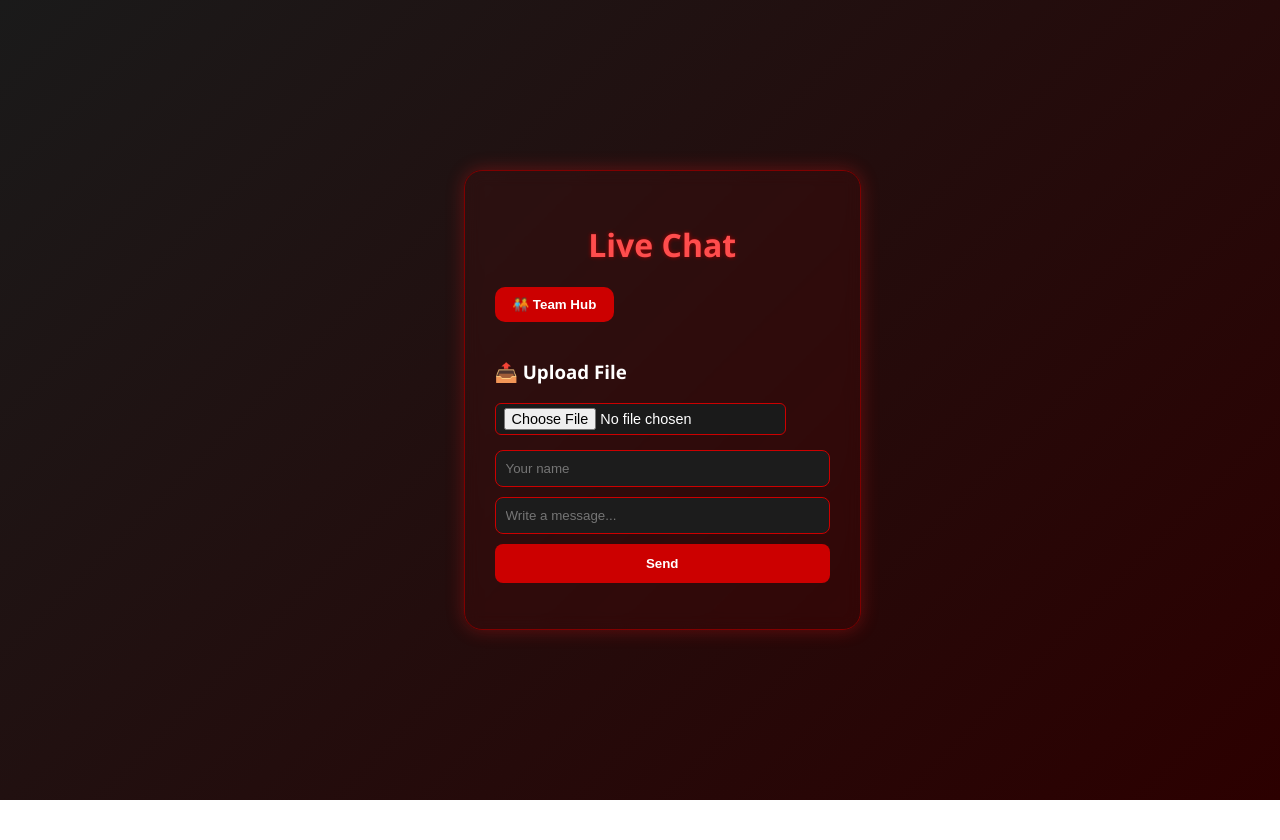
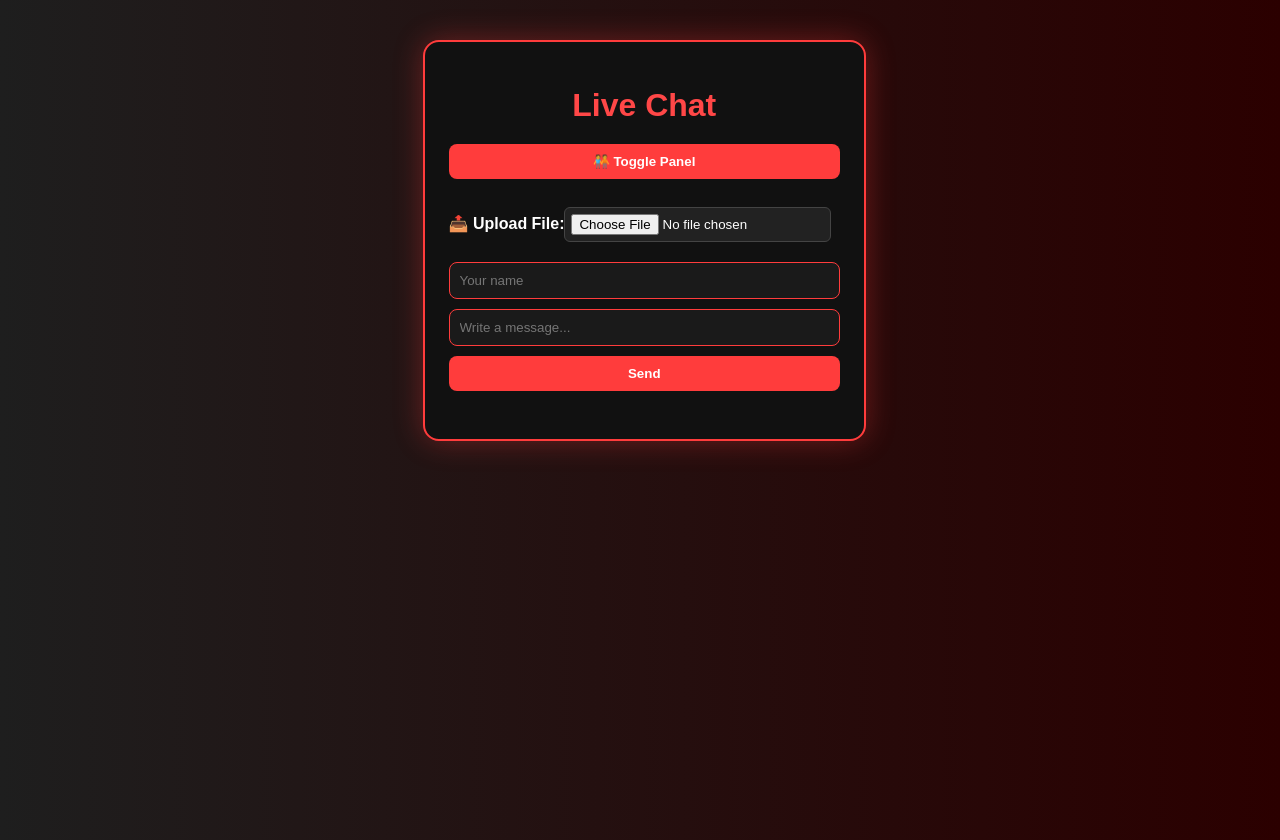
Before and after one commit to Muskhan10/team-hub, a React (Create React App) app: page / in a window 1280 px wide. Before the commit the page ends 800 px from the top, so only its background shows below. Built offline with nearby package versions, Linux system fonts and the light colour scheme; no server answers; the database is empty.

Commit message:
🔥 Final flame theme UI updated

```diff
--- a/src/App.css
+++ b/src/App.css
@@ -1,166 +1,129 @@
-/* === Reset & Base Styles === */
 body {
   margin: 0;
   padding: 0;
-  font-family: 'Segoe UI', 'Poppins', sans-serif;
-  background: linear-gradient(135deg, #1a1a1a, #2c0000);
+  font-family: 'Poppins', sans-serif;
+  background: linear-gradient(to right, #1e1e1e, #2b0000);
   min-height: 100vh;
-  color: #fff;
   display: flex;
   justify-content: center;
-  align-items: center;
+  align-items: start;
+  padding-top: 40px;
+  color: white;
 }
 
-/* === Container === */
 .container {
-  width: 95%;
-  max-width: 700px;
-  margin: 30px auto;
-  padding: 30px;
-  background: rgba(255, 0, 0, 0.05);
-  border: 1px solid #800000;
-  border-radius: 18px;
-  box-shadow: 0 0 18px rgba(255, 30, 30, 0.3);
-  backdrop-filter: blur(8px);
+  background-color: #111;
+  border: 2px solid #ff3c3c;
+  border-radius: 16px;
+  max-width: 600px;
+  width: 90%;
+  padding: 24px;
+  box-shadow: 0 0 30px #ff3c3c55;
 }
 
-/* === Heading === */
 h1 {
+  text-align: center;
+  color: #ff4747;
   font-size: 2rem;
-  text-align: center;
-  color: #ff4d4d;
-  text-shadow: 0 0 4px #990000;
+  margin-bottom: 20px;
 }
 
-/* === Toggle Button === */
 .toggle-button {
-  background: #cc0000;
+  width: 100%;
+  padding: 10px;
+  margin-bottom: 20px;
+  background: #ff3c3c;
   color: white;
   border: none;
-  padding: 10px 18px;
-  border-radius: 10px;
+  border-radius: 8px;
   font-weight: bold;
-  cursor: pointer;
-  margin-bottom: 18px;
-  transition: 0.3s ease;
-}
-.toggle-button:hover {
-  background: #ff1a1a;
-  box-shadow: 0 0 8px #ff1a1a;
-}
-
-/* === Sidebar === */
-.sidebar {
-  background: #2b0000b3;
-  padding: 16px;
-  border-radius: 12px;
-  border: 1px solid #800000;
-  margin-bottom: 18px;
-}
-.sidebar h2 {
-  color: #ff3333;
-}
-
-/* === Upload Section === */
-.upload-section {
-  margin: 15px 0;
-}
-.upload-section input[type='file'] {
-  background: #1a1a1a;
-  color: white;
-  border: 1px solid #cc0000;
-  border-radius: 6px;
-  padding: 4px 8px;
-  width: fit-content;
-  font-size: 0.9rem;
   cursor: pointer;
 }
 
-/* === Form === */
+.sidebar {
+  background: #2a0000;
+  border: 1px solid #ff6666;
+  padding: 16px;
+  border-radius: 12px;
+  margin-bottom: 20px;
+}
+
+.upload-section {
+  margin-bottom: 20px;
+}
+
+.upload-section label {
+  font-weight: bold;
+}
+
+.upload-section input {
+  margin-top: 8px;
+  padding: 6px;
+  border-radius: 6px;
+  background: #222;
+  color: white;
+  border: 1px solid #444;
+}
+
 .form {
   display: flex;
   flex-direction: column;
   gap: 10px;
+  margin-bottom: 24px;
 }
+
 .form input {
   padding: 10px;
   border-radius: 8px;
-  border: 1px solid #cc0000;
-  background: #1c1c1c;
+  border: 1px solid #ff3c3c;
+  background: #1a1a1a;
   color: white;
 }
-.form input:focus {
-  outline: none;
-  border-color: #ff4d4d;
-  box-shadow: 0 0 4px #ff4d4d;
-}
+
 .form button {
-  background: #cc0000;
+  background: #ff3c3c;
   color: white;
+  padding: 10px;
   border: none;
   border-radius: 8px;
-  padding: 12px;
   font-weight: bold;
   cursor: pointer;
-  transition: 0.2s ease;
-}
-.form button:hover {
-  background: #b30000;
-  box-shadow: 0 0 6px #b30000;
 }
 
-/* === Message List === */
 ul {
   list-style: none;
   padding: 0;
 }
+
 li {
-  background: rgba(255, 60, 60, 0.05);
-  border-left: 3px solid #ff4d4d;
-  margin-bottom: 12px;
+  background: #222;
   padding: 12px;
   border-radius: 10px;
-  color: white;
-  transition: transform 0.2s;
-}
-li:hover {
-  transform: scale(1.01);
-}
-li strong {
-  color: #ff6666;
-}
-li small {
-  color: #aaaaaa;
+  margin-bottom: 12px;
+  border-left: 4px solid #ff3c3c;
 }
 
-/* === Delete Button === */
-li button {
-  background: #cc0000;
-  border: none;
-  border-radius: 6px;
-  padding: 6px 10px;
-  color: white;
-  cursor: pointer;
-  margin-top: 6px;
-}
-li button:hover {
-  background: #a80000;
+li small {
+  display: block;
+  color: #ccc;
+  margin-top: 4px;
 }
 
-/* === Mobile Responsive === */
-@media screen and (max-width: 600px) {
-  .container {
-    padding: 20px;
-    margin: 20px 10px;
-  }
+li button {
+  background: #ff4747;
+  border: none;
+  padding: 4px 8px;
+  color: white;
+  border-radius: 6px;
+  cursor: pointer;
+  margin-top: 5px;
+}
 
-  h1 {
-    font-size: 1.6rem;
-  }
+a {
+  color: #ff9f43;
+  text-decoration: none;
+}
 
-  .form input,
-  .form button,
-  .upload-section input {
-    font-size: 0.95rem;
-  }
+a:hover {
+  text-decoration: underline;
 }
--- a/src/App.js
+++ b/src/App.js
@@ -8,7 +8,23 @@ function App() {
   const [text, setText] = useState('');
   const [isSidebarOpen, setIsSidebarOpen] = useState(false);
 
-  // ✅ File Upload + Store as Message
+  const getRandomColor = () => {
+    const neonColors = [
+      '#FF6B6B', '#FF9F43', '#FFD93D', '#6BCB77',
+      '#4D96FF', '#A66DD4', '#FF61C3', '#F72585'
+    ];
+    return neonColors[Math.floor(Math.random() * neonColors.length)];
+  };
+
+  const userColors = {};
+
+  const getColorForUser = (user) => {
+    if (!userColors[user]) {
+      userColors[user] = getRandomColor();
+    }
+    return userColors[user];
+  };
+
   const handleFileUpload = async (e) => {
     const file = e.target.files[0];
     if (!file) return;
@@ -27,7 +43,6 @@ function App() {
       .from('uploads')
       .getPublicUrl(filePath);
 
-    // ✅ Add file as a message
     const { error: insertError } = await supabase.from('messages').insert([
       {
         user_name: name.trim() || 'Anonymous',
@@ -46,31 +61,22 @@ function App() {
     }
   };
 
-  // ✅ Fetch messages
   const fetchMessages = async () => {
     const { data, error } = await supabase
       .from('messages')
       .select('*')
       .order('created_at', { ascending: false });
 
-    if (error) {
-      console.error('Fetch error:', error.message);
-    } else {
-      setMessages(data);
-    }
+    if (!error) setMessages(data);
   };
 
-  // ✅ Delete message
   const deleteMessage = async (id) => {
     const { error } = await supabase.from('messages').delete().eq('id', id);
-    if (error) {
-      alert('❌ Failed to delete message: ' + error.message);
-    } else {
+    if (!error) {
       setMessages((prev) => prev.filter((msg) => msg.id !== id));
     }
   };
 
-  // ✅ On mount
   useEffect(() => {
     fetchMessages();
 
@@ -90,7 +96,6 @@ function App() {
     };
   }, []);
 
-  // ✅ Send chat message
   const sendMessage = async (e) => {
     e.preventDefault();
     if (!name.trim() || !text.trim()) return;
@@ -102,11 +107,7 @@ function App() {
       },
     ]);
 
-    if (error) {
-      alert('Error sending message: ' + error.message);
-    } else {
-      setText('');
-    }
+    if (!error) setText('');
   };
 
   return (
@@ -117,20 +118,19 @@ function App() {
         className="toggle-button"
         onClick={() => setIsSidebarOpen(!isSidebarOpen)}
       >
-        🧑‍🤝‍🧑 Team Hub
+        🧑‍🤝‍🧑 Toggle Panel
       </button>
 
       {isSidebarOpen && (
         <div className="sidebar">
-          <h2>👥 Team Chat Panel</h2>
-          <p>This is where shared content or team list can appear.</p>
-          <p>Files are also shown below in chat feed.</p>
+          <h2>👥 Team Panel</h2>
+          <p>Upload and view shared content here.</p>
         </div>
       )}
 
       <div className="upload-section">
-        <h3>📤 Upload File</h3>
-        <input type="file" onChange={handleFileUpload} />
+        <label htmlFor="file-upload">📤 Upload File:</label>
+        <input type="file" id="file-upload" onChange={handleFileUpload} />
       </div>
 
       <form onSubmit={sendMessage} className="form">
@@ -160,9 +160,11 @@ function App() {
             content = msg.content;
           }
 
+          const color = getColorForUser(msg.user_name);
+
           return (
             <li key={msg.id}>
-              <strong>{msg.user_name}:</strong>{' '}
+              <strong style={{ color }}>{msg.user_name}:</strong>{' '}
               {typeof content === 'string' ? (
                 content
               ) : content?.type === 'file' ? (
@@ -174,20 +176,7 @@ function App() {
               )}
               <br />
               <small>{new Date(msg.created_at).toLocaleString()}</small> <br />
-              <button
-                onClick={() => deleteMessage(msg.id)}
-                style={{
-                  backgroundColor: 'red',
-                  color: 'white',
-                  border: 'none',
-                  borderRadius: '5px',
-                  padding: '4px 8px',
-                  cursor: 'pointer',
-                  marginTop: '5px',
-                }}
-              >
-                🗑 Delete
-              </button>
+              <button onClick={() => deleteMessage(msg.id)}>🗑 Delete</button>
             </li>
           );
         })}
```
